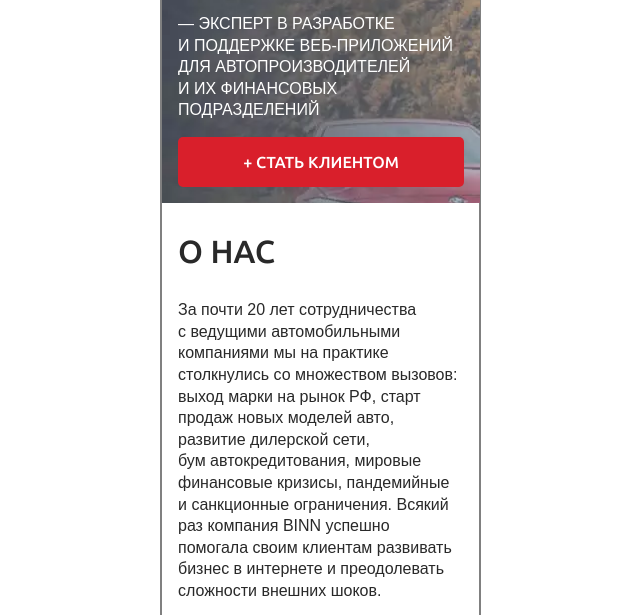
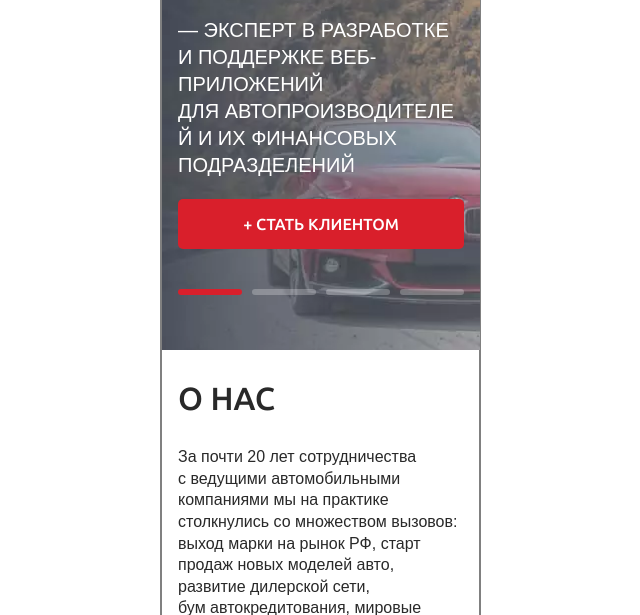
Before and after one commit to PoushnayaA/CarsBinn, a website: page source/index.html in a window 1280 px wide. Shown: the part 174-789 px from the top of the page, without its empty margins (320-960 px from the left). Drawn offline with Linux system fonts and the light colour scheme; files whose address does not match are found by name.

Commit message:
Добавляет слайдер

```diff
--- a/source/index.html
+++ b/source/index.html
@@ -21,7 +21,7 @@
     <div class="page__wrapper">
       <header class="main-header">
         <nav class="main-header__nav">
-          <button class="main-header__change-language">RUS</button>
+          <button type="button" class="main-header__change-language" value="RUS">RUS</button>
           <select class="main-header__language language visually-hidden">
             <option class="language__item" selected value="rus">Rus</option>
             <option class="language__item" value="eng">Eng</option>
@@ -37,6 +37,28 @@
             </p>
             <button class="main-header__button button" type="button">+ стать клиентом</button>
           </section>
+          <ul class="main-header__slider slider-pagination">
+            <li class="slider-pagination__item slider-pagination__item">
+              <button class="slider-pagination__button slider-pagination__button--active" type="button">
+                <span class="visually-hidden">BMW</span>
+              </button>
+            </li>
+            <li class="slider-pagination__item">
+              <button class="slider-pagination__button" type="button">
+                <span class="visually-hidden">Volvo</span>
+              </button>
+            </li>
+            <li class="slider-pagination__item">
+              <button class="slider-pagination__button" type="button">
+                <span class="visually-hidden">Mini cooper</span>
+              </button>
+            </li>
+            <li class="slider-pagination__item">
+              <button class="slider-pagination__button" type="button">
+                <span class="visually-hidden">Infinity</span>
+              </button>
+            </li>
+          </ul>
         </nav>
       </header>
       <main class="page-container">
--- a/source/less/blocks/main-header.less
+++ b/source/less/blocks/main-header.less
@@ -13,6 +13,7 @@
   &__content {
     text-transform: uppercase;
     line-height: 135%;
+    font-size: 20px;
   }
 
   &__change-language {
@@ -24,11 +25,16 @@
     display: block;
     margin-left: auto;
     position: relative;
+    cursor: pointer;
 
     &::after {
       content: url("../../img/extra/arrow.svg");
       margin-left: 6px;
     }
+
+    &:active::after {
+      transform: rotate(180deg);
+    }
   }
 
 }
--- /dev/null
+++ b/source/less/blocks/slider-pagination.less
@@ -0,0 +1,26 @@
+.slider-pagination {
+  padding: 25px 0 30px;
+  display: grid;
+  grid-template-columns: 1fr 1fr 1fr 1fr;
+  gap: 10px;
+
+  &__item {
+    cursor: pointer;
+    padding: 6px 0;
+  }
+
+  &__button {
+    border: none;
+    border-radius: 5px;
+    background-color: #ffffff;
+    opacity: 0.25;
+    width: 100%;
+    height: 6px;
+    cursor: pointer;
+
+    &--active {
+      background-color: #D91F2B;
+      opacity: 1;
+    }
+  }
+}
--- a/source/less/style.less
+++ b/source/less/style.less
@@ -17,3 +17,4 @@
 @import "blocks/main-footer.less";
 @import "blocks/contact.less";
 @import "blocks/main-header.less";
+@import "blocks/slider-pagination.less";
```
Also changed, not shown: source/css/style.css, source/img/bg-volvo-header-desktop.jpg (renamed from source/img/bg-bmw-desktop.jpg), source/img/bg-volvo-header-desktop.webp (renamed from source/img/bg-bmw-desktop.webp), source/img/bg-volvo-header-desktop2x.jpg (renamed from source/img/bg-bmw-desktop2x.jpg), source/img/bg-volvo-header-desktop2x.webp (renamed from source/img/bg-bmw-desktop2x.webp), source/img/bg-volvo-header.jpg (renamed from source/img/bg-bmw.jpg), source/img/bg-volvo-header.webp (renamed from source/img/bg-bmw.webp), source/img/bg-volvo-header2x.jpg (renamed from source/img/bg-bmw2x.jpg), source/img/bg-volvo-header2x.webp (renamed from source/img/bg-bmw2x.webp), 1 other file.
